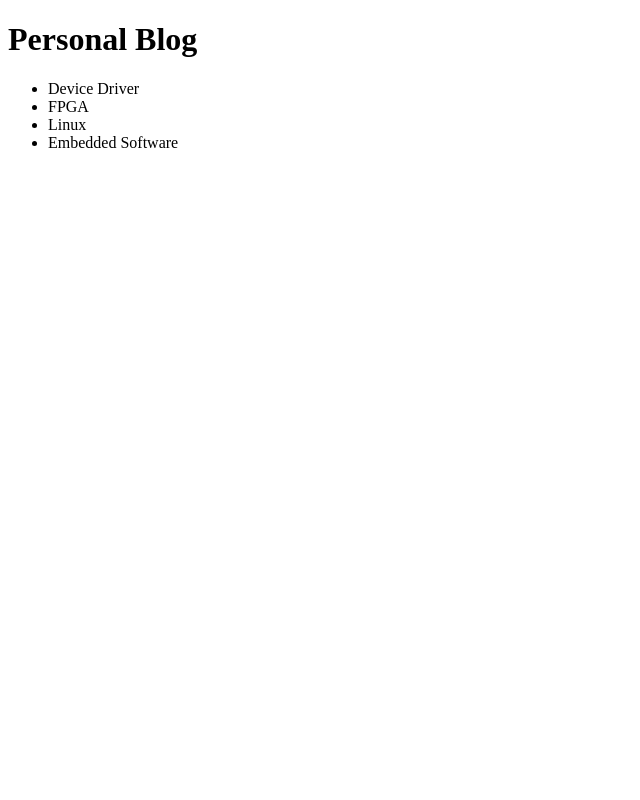
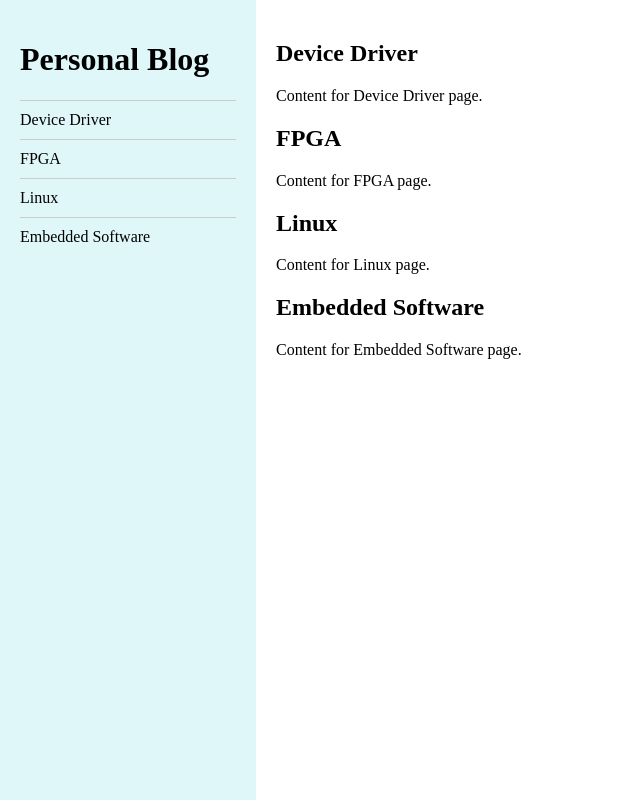
Before and after one commit to Cuong-Delta/cuongdelta.github.io, a plain HTML site: page index.html in a window 1280 px wide. Shown: the whole page, without its empty margins (0-640 px from the left). Drawn offline with Linux system fonts and the light colour scheme.

Commit message:
modified

```diff
--- a/index.html
+++ b/index.html
@@ -4,14 +4,44 @@
     <meta charset="UTF-8">
     <meta name="viewport" content="width=device-width, initial-scale=1.0">
     <title>Personal Blog</title>
+    <link rel="icon" href="https://cdn-icons-png.flaticon.com/512/1051/1051326.png" type="image/png">
+    <style>
+        body { margin: 0; display: flex; height: 100vh; }
+        .sidebar { width: 20%; background-color: #e0f7fa; padding: 20px; box-sizing: border-box; }
+        .content { flex: 1; padding: 20px; }
+        ul { list-style-type: none; padding: 0; }
+        li { margin: 10px 0; border-top: 1px solid #ccc; padding-top: 10px; }
+        a { text-decoration: none; color: black; }
+        a:hover { color: blue; }
+    </style>
 </head>
 <body>
-    <h1>Personal Blog</h1>
-    <ul>
-        <li>Device Driver</li>
-        <li>FPGA</li>
-        <li>Linux</li>
-        <li>Embedded Software</li>
-    </ul>
+    <div class="sidebar">
+        <h1>Personal Blog</h1>
+        <ul>
+            <li><a href="#device-driver">Device Driver</a></li>
+            <li><a href="#fpga">FPGA</a></li>
+            <li><a href="#linux">Linux</a></li>
+            <li><a href="#embedded-software">Embedded Software</a></li>
+        </ul>
+    </div>
+    <div class="content">
+        <section id="device-driver">
+            <h2>Device Driver</h2>
+            <p>Content for Device Driver page.</p>
+        </section>
+        <section id="fpga">
+            <h2>FPGA</h2>
+            <p>Content for FPGA page.</p>
+        </section>
+        <section id="linux">
+            <h2>Linux</h2>
+            <p>Content for Linux page.</p>
+        </section>
+        <section id="embedded-software">
+            <h2>Embedded Software</h2>
+            <p>Content for Embedded Software page.</p>
+        </section>
+    </div>
 </body>
 </html>
```
